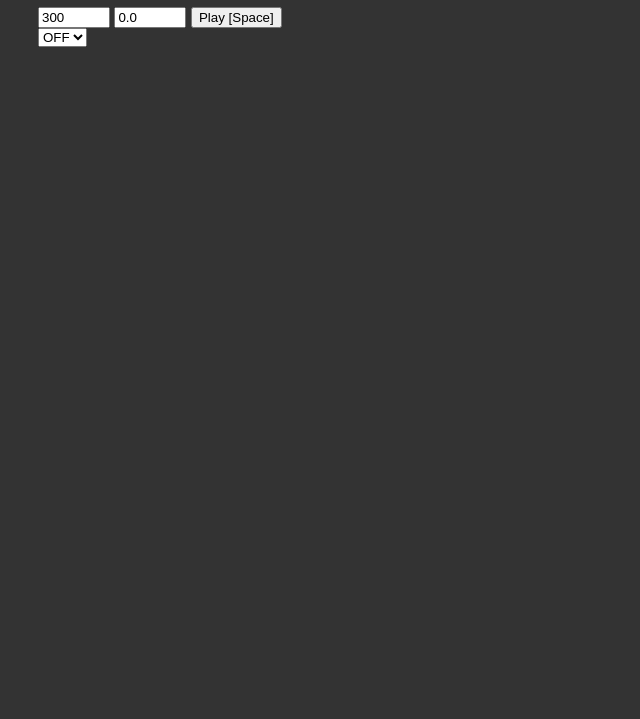
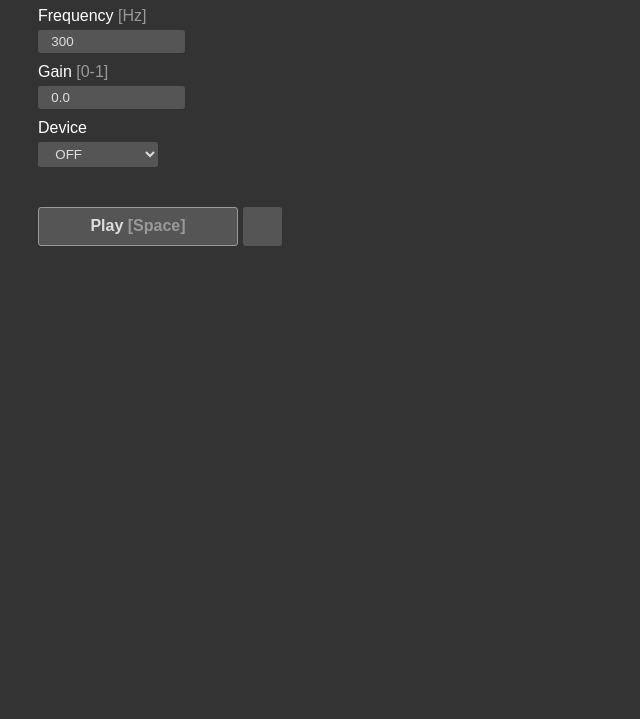
Before and after one commit to heidky/es-tester, a plain HTML site: page index.html in a window 1280 px wide. Shown: the part 81-800 px from the top of the page, without its empty margins (0-640 px from the left). Drawn offline with nearby package versions, Linux system fonts and the light colour scheme.

Commit message:
Fixed styling

```diff
--- a/index.html
+++ b/index.html
@@ -13,23 +13,49 @@
       background-color: #333;
       font-family: Arial, Helvetica, sans-serif;
       padding-left: 30px;
-    }
-    h1 {
       color: white;
     }
+
     header {
       display: flex;
       flex-direction: row;
       align-items: center;
     }
 
+    input, select {
+      margin-top: 5px;
+      margin-bottom: 10px;
+      width: 120px;
+    }
+
+    input, select, button {
+      background-color: #555;
+      color: #ddd;
+      border: 0;
+      padding: 0.3em 1em;
+      border-radius: 3px;
+    }
+
+    label > span, button > span {
+      color: #999;
+    }
+
+    button#play {
+      padding: .6em 2em;
+      width: 200px;
+      background-color: #555;
+      border: #999 1px solid;
+      font-size: 1em;
+      font-weight: bold;
+    }
+
     .meter {
-      margin-left: 30px;
+      margin-left: 5px;
       position: relative;
-      height: 32px;
-      width: 32px;
+      height: 39px;
+      width: 39px;
       background-color: #555;
-      border-radius: 10px;
+      border-radius: 3px;
       overflow: hidden;
     }
 
@@ -41,23 +67,49 @@
       background-color: coral;
       transition: top .5s ease 0s;
     }
+
+    .btns {
+      margin-top: 30px;
+      display: flex;
+      flex-direction: row;
+      align-items: center;
+    }
   </style>
 
 </head>
 <body>
   <header>
     <h1>ES Tester</h1>
+  </header>
+
+  <div>
+    <label>Frequency <span>[Hz]</span></label>
+    <br>
+    <input type="number" id="freq" value="300" min="0" max="2000" step="10"/>
+  </div>
+
+  <div>
+    <label>Gain <span>[0-1]</span></label>
+    <br>
+    <input type="number" id="gain" value="0.0" step="0.01" min="0.00" max="1.00" pattern="^\d*(\.\d{0,2})?$" onchange="changeGain(0)"/>
+  </div>
+
+
+  <div>
+    <label>Device</label>
+    <br>
+    <select id="device-select"></select>
+  </div>
+
+  <div class="btns">
+    <div>
+      <button id="play" onclick="onPlay()">Play <span>[Space]</span></button>
+    </div>
 
     <div class="meter">
       <div></div>
     </div>
-  </header>
-
-  <input type="number" id="freq" value="300" min="0" max="2000" step="10"/>
-  <input type="number" id="gain" value="0.0" step="0.01" min="0.00" max="1.00" pattern="^\d*(\.\d{0,2})?$" onchange="changeGain(0)"/>
-  <button id="play" onclick="onPlay()">Play [Space]</button>
-  <br>
-  <select id="device-select"></select>
+  </div>
 
 
   <script>
@@ -68,19 +120,19 @@
     const freqInput = document.querySelector("#freq")
     const meterIndicator = document.querySelector(".meter > div")
 
-    const gain = new Tone.Gain(0).toDestination()
+    const gain = new Tone.Gain(0)
     const fadeGain = new Tone.Gain(0).connect(gain)
     const osc = new Tone.Oscillator(300, 'sine').connect(fadeGain)
 
     function onPlay() {
       if(isPlaying) {
-        playButton.innerText = "Play [Space]"
+        playButton.innerHTML = "Play <span>[Space]</span>"
         fadeGain.gain.value = 0
         osc.stop()
         isPlaying = false
       }
       else {
-        playButton.innerText = "Stop [Space]"
+        playButton.innerHTML = "Stop <span>[Space]</span>"
         osc.frequency = Number(freqInput.value) || 300
         fadeGain.gain.value = 0
         fadeGain.gain.linearRampTo(1, 5)
@@ -184,6 +236,8 @@
 
   // create output destination
   const audioDestination = window.Tone.getContext().createMediaStreamDestination()
+  gain.connect(audioDestination)
+
   const audioElement = new Audio()
   audioElement.muted = true
   audioElement.srcObject = audioDestination.stream
```
